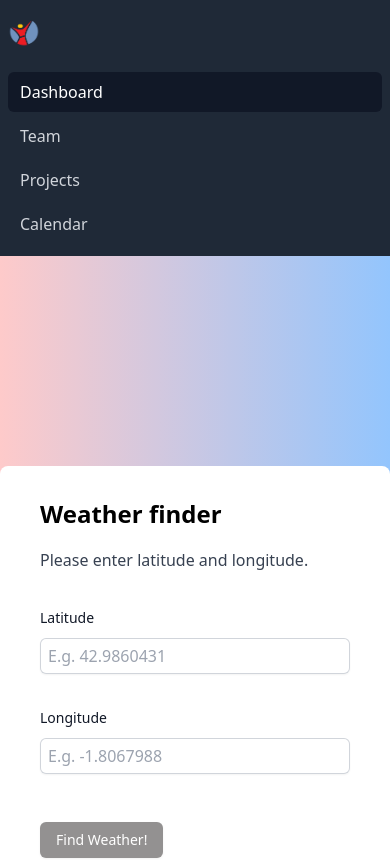
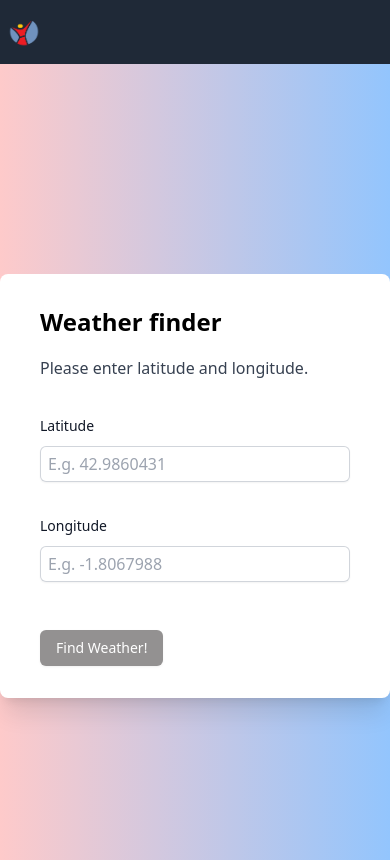
Before and after one commit to Picoquio/weather-app-haomai, a React (Vite) app: page / in a window 390 px wide. Shown: the top 860 px of the page. Built offline with nearby package versions, Linux system fonts and the light colour scheme.

Commit message:
removido código innecesario

```diff
--- a/src/components/Navbar.tsx
+++ b/src/components/Navbar.tsx
@@ -28,17 +28,6 @@ export const Navbar = () => {
 
                 </div>
             </div>
-
-            {/* <!-- Mobile menu, show/hide based on menu state. --> */}
-            <div className="sm:hidden" id="mobile-menu">
-                <div className="space-y-1 px-2 pb-3 pt-2">
-                    {/* <!-- Current: "bg-gray-900 text-white", Default: "text-gray-300 hover:bg-gray-700 hover:text-white" --> */}
-                    <a href="#" className="bg-gray-900 text-white block rounded-md px-3 py-2 text-base font-medium" aria-current="page">Dashboard</a>
-                    <a href="#" className="text-gray-300 hover:bg-gray-700 hover:text-white block rounded-md px-3 py-2 text-base font-medium">Team</a>
-                    <a href="#" className="text-gray-300 hover:bg-gray-700 hover:text-white block rounded-md px-3 py-2 text-base font-medium">Projects</a>
-                    <a href="#" className="text-gray-300 hover:bg-gray-700 hover:text-white block rounded-md px-3 py-2 text-base font-medium">Calendar</a>
-                </div>
-            </div>
         </nav>
     )
 }
```
